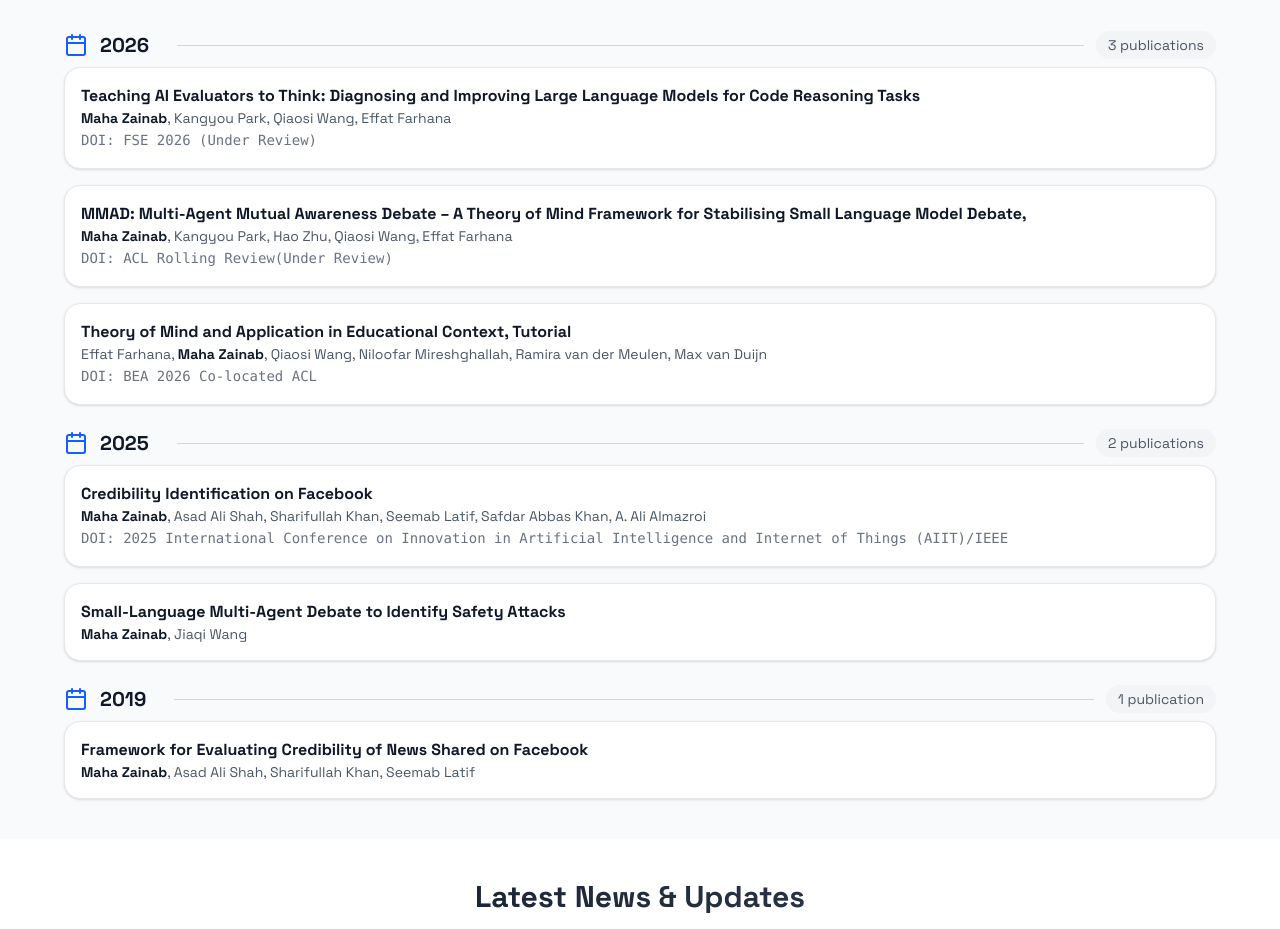
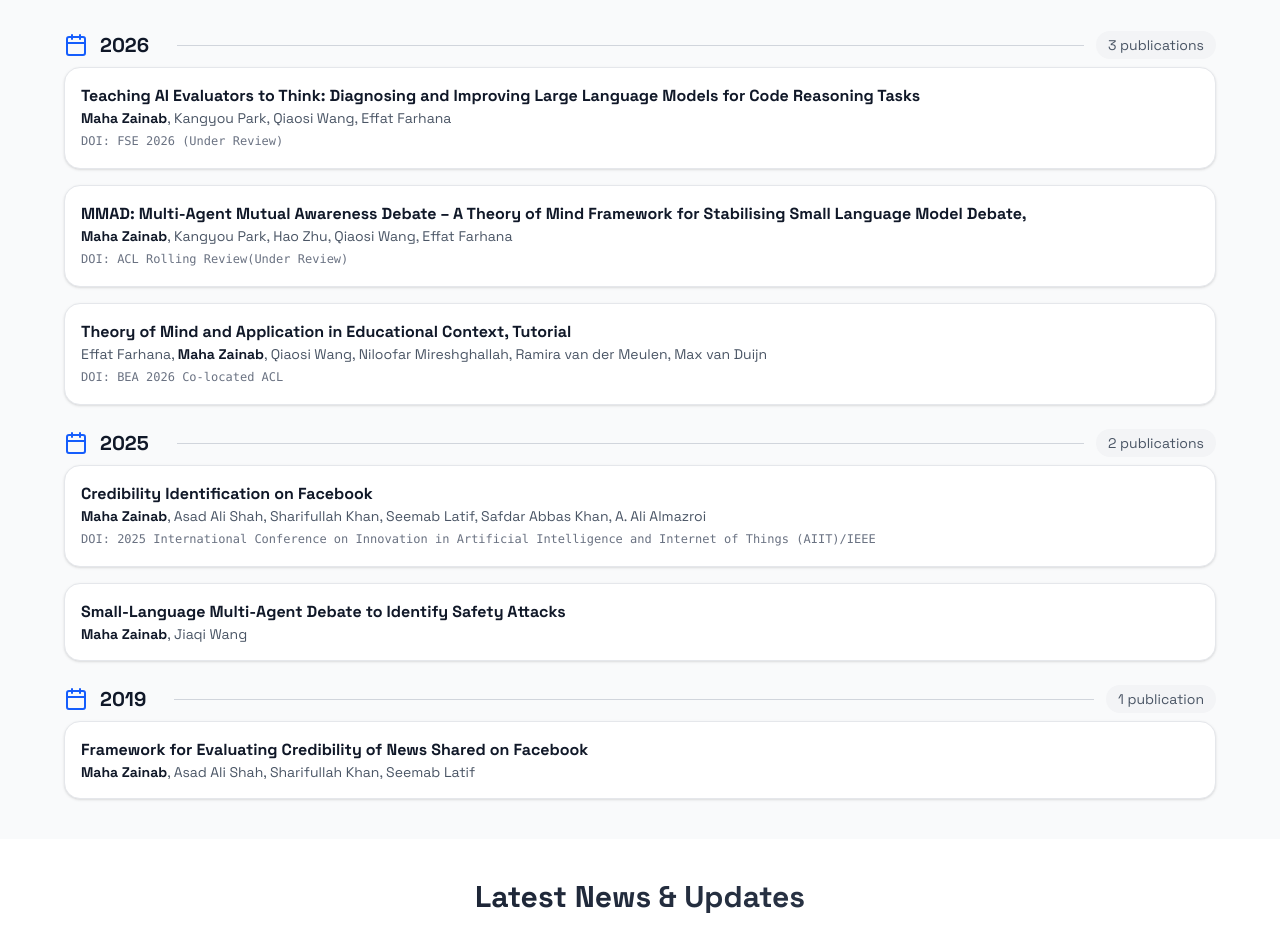
Before and after one commit to MahaZainab/MahaZainab.github.io, a React (Vite) app: page / in a window 1280 px wide. Shown: the part 1080-2009 px from the top of the page. Built offline with nearby package versions, Linux system fonts and the light colour scheme.

Commit message:
Auto commit on save

```diff
--- a/src/components/publications.tsx
+++ b/src/components/publications.tsx
@@ -93,7 +93,7 @@ export default function PublicationSection() {
                           {formatAuthors(item?.authors)}
                         </p>
                         {item?.doi && (
-                          <span className="text-sm text-gray-500 font-mono">
+                          <span className="text-xs text-gray-500 font-mono">
                             DOI: {item?.doi}
                           </span>
                         )}
```
